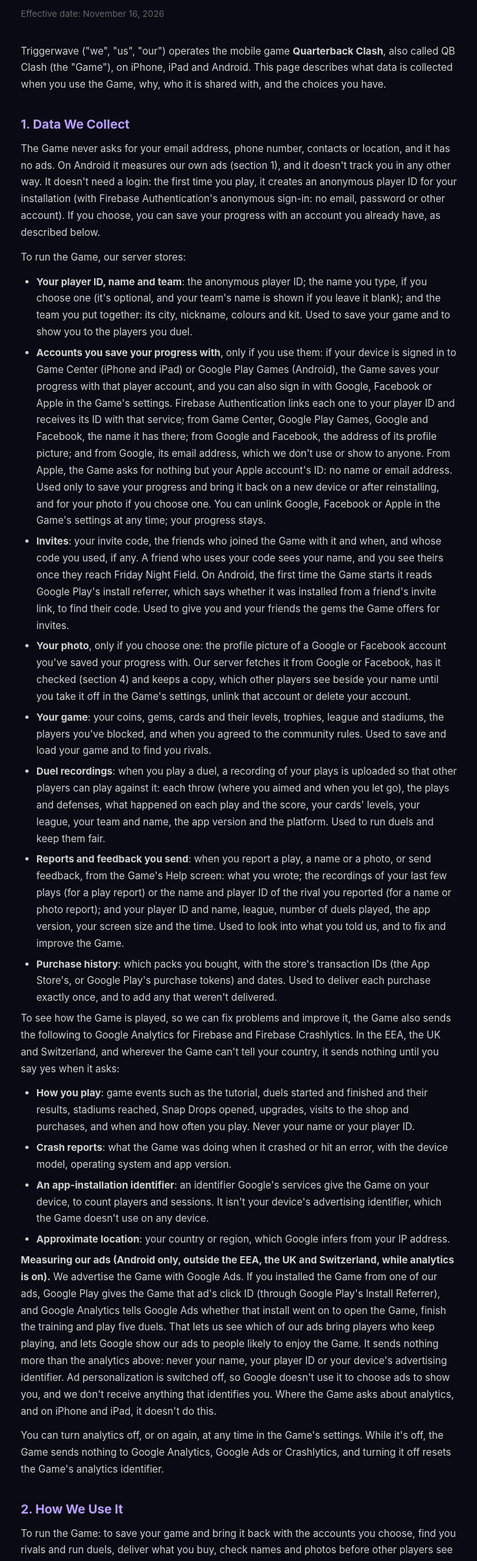
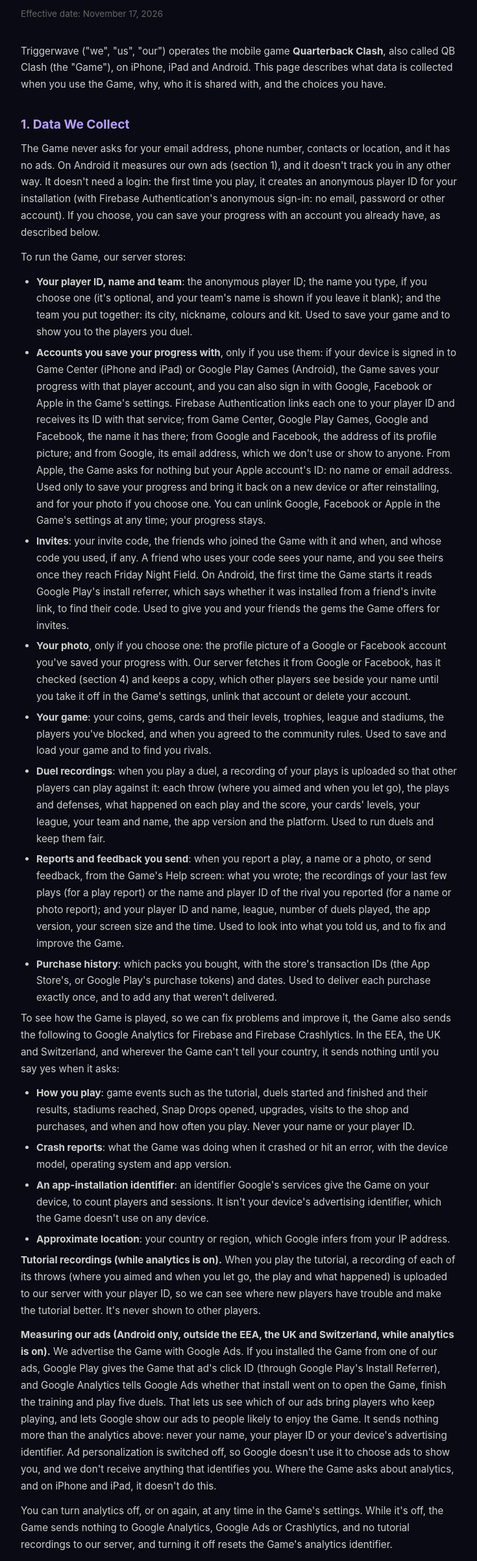
Before and after one commit to john-moffett/triggerwave, a plain HTML site: page privacy_qbclash.html in a window 1280 px wide. Shown: the part 133-2535 px from the top of the page at 65% size, without its empty margins (272-1007 px from the left). Drawn offline with Linux system fonts and the light colour scheme.

Commit message:
Quarterback Clash privacy policy: tutorial recordings, while analytics is on (effective November 17, 2026)

```diff
--- a/privacy_qbclash.html
+++ b/privacy_qbclash.html
@@ -22,7 +22,7 @@ a { color: #7b8aff; }
 <div class="container">
 <a href="/" class="back">&larr; Triggerwave</a>
 <h1>Privacy Policy</h1>
-<p class="date">Effective date: November 16, 2026</p>
+<p class="date">Effective date: November 17, 2026</p>
 
 <p>Triggerwave ("we", "us", "our") operates the mobile game <strong>Quarterback Clash</strong>, also called QB Clash (the "Game"), on iPhone, iPad and Android. This page describes what data is collected when you use the Game, why, who it is shared with, and the choices you have.</p>
 
@@ -46,8 +46,9 @@ a { color: #7b8aff; }
 <li><strong>An app-installation identifier</strong>: an identifier Google's services give the Game on your device, to count players and sessions. It isn't your device's advertising identifier, which the Game doesn't use on any device.</li>
 <li><strong>Approximate location</strong>: your country or region, which Google infers from your IP address.</li>
 </ul>
+<p><strong>Tutorial recordings (while analytics is on).</strong> When you play the tutorial, a recording of each of its throws (where you aimed and when you let go, the play and what happened) is uploaded to our server with your player ID, so we can see where new players have trouble and make the tutorial better. It's never shown to other players.</p>
 <p><strong>Measuring our ads (Android only, outside the EEA, the UK and Switzerland, while analytics is on).</strong> We advertise the Game with Google Ads. If you installed the Game from one of our ads, Google Play gives the Game that ad's click ID (through Google Play's Install Referrer), and Google Analytics tells Google Ads whether that install went on to open the Game, finish the training and play five duels. That lets us see which of our ads bring players who keep playing, and lets Google show our ads to people likely to enjoy the Game. It sends nothing more than the analytics above: never your name, your player ID or your device's advertising identifier. Ad personalization is switched off, so Google doesn't use it to choose ads to show you, and we don't receive anything that identifies you. Where the Game asks about analytics, and on iPhone and iPad, it doesn't do this.</p>
-<p>You can turn analytics off, or on again, at any time in the Game's settings. While it's off, the Game sends nothing to Google Analytics, Google Ads or Crashlytics, and turning it off resets the Game's analytics identifier.</p>
+<p>You can turn analytics off, or on again, at any time in the Game's settings. While it's off, the Game sends nothing to Google Analytics, Google Ads or Crashlytics, and no tutorial recordings to our server, and turning it off resets the Game's analytics identifier.</p>
 
 <h2>2. How We Use It</h2>
 <p>To run the Game: to save your game and bring it back with the accounts you choose, find you rivals and run duels, deliver what you buy, check names and photos before other players see them (section 4), and look into the reports and feedback you send. And, through the analytics and crash reports in section 1, to understand how the Game is played so we can fix problems and improve it. We use it for advertising only to measure our own ads on Android, as section 1 describes. We don't build advertising profiles, nobody is shown ads because of it, and we don't sell it.</p>
@@ -89,6 +90,7 @@ a { color: #7b8aff; }
 <ul>
 <li>We keep your game while you play.</li>
 <li>Duel recordings are kept while they're used to find players rivals, and deleted when they're no longer used, or with the rest of your data.</li>
+<li>Tutorial recordings are kept for up to 14 months, and deleted sooner with the rest of your data.</li>
 <li>Reports and feedback are kept while we look into them and use them to improve the Game.</li>
 <li>Our server's logs, which we use to find and fix problems, are deleted after 30 days. The record of game events our server keeps from them (duels and their results, what was earned, bought and spent, and when) is kept for 14 months under your player ID, to keep the Game fair and to see how it's played. It stays for those 14 months if your account is deleted, under a player ID that then belongs to no account.</li>
 <li>Google Analytics keeps game events for up to 14 months, and Crashlytics keeps crash reports for 90 days. They aren't linked to your player ID; turning analytics off resets the identifier they're kept under.</li>
@@ -97,7 +99,7 @@ a { color: #7b8aff; }
 <li>OpenAI keeps the names and photos it checks for up to 30 days (section 4).</li>
 <li>Records of purchases are kept after your data is deleted, under an anonymous identifier, as financial records and so that nothing is delivered twice.</li>
 </ul>
-<p id="delete"><strong>Deleting your account.</strong> In the Game, open Settings and choose <strong>Delete account</strong>, under Account. It deletes your game, your duel recordings, your photo and your reports from our server straight away, with the sign-in behind your player ID and the accounts you saved your progress with, and the Game's copy on your device. If you saved your progress with Apple, the Game asks you to sign in with Apple once more, so that Apple stops sharing your Apple account with the Game. It can't be undone, and anything you bought goes with it.</p>
+<p id="delete"><strong>Deleting your account.</strong> In the Game, open Settings and choose <strong>Delete account</strong>, under Account. It deletes your game, your duel and tutorial recordings, your photo and your reports from our server straight away, with the sign-in behind your player ID and the accounts you saved your progress with, and the Game's copy on your device. If you saved your progress with Apple, the Game asks you to sign in with Apple once more, so that Apple stops sharing your Apple account with the Game. It can't be undone, and anything you bought goes with it.</p>
 <p>If you no longer have the Game, email us at <a href="mailto:qbclashsupport@triggerwave.com">qbclashsupport@triggerwave.com</a> with your player name and team so we can find it, and we'll delete the same. Deleting the app on its own doesn't delete them. What's kept after your account is deleted is in the list above: records of purchases, under an anonymous identifier, and the record of game events, for up to 14 months.</p>
 
 <h2>12. Your Rights</h2>
```
